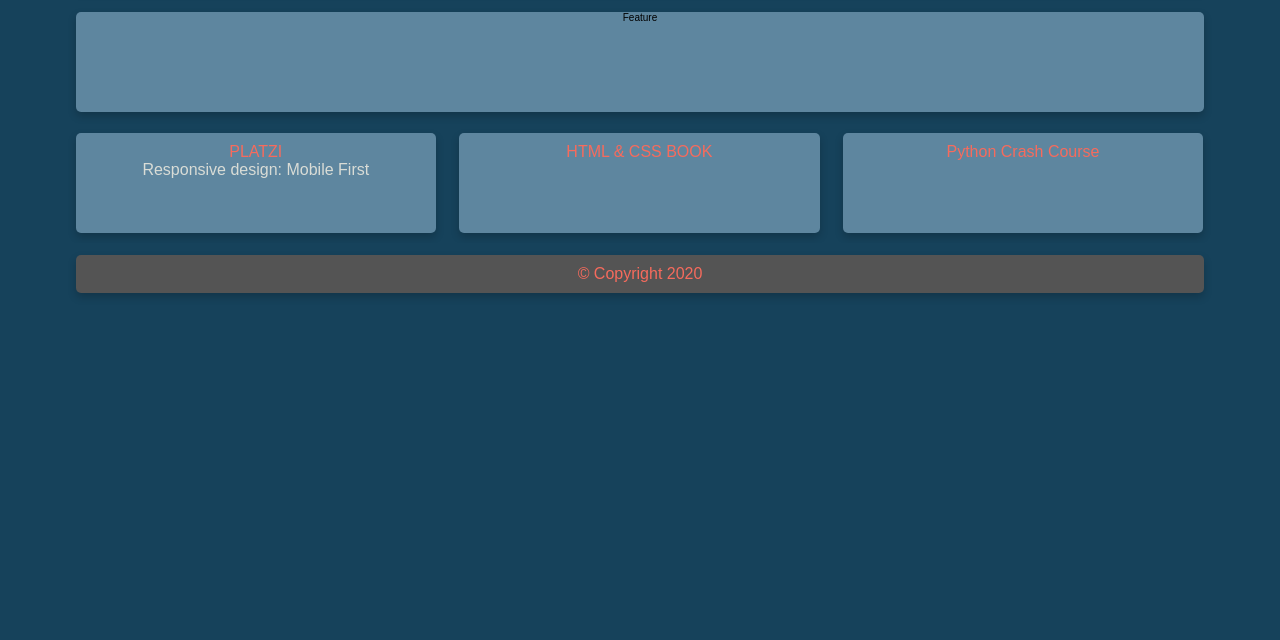
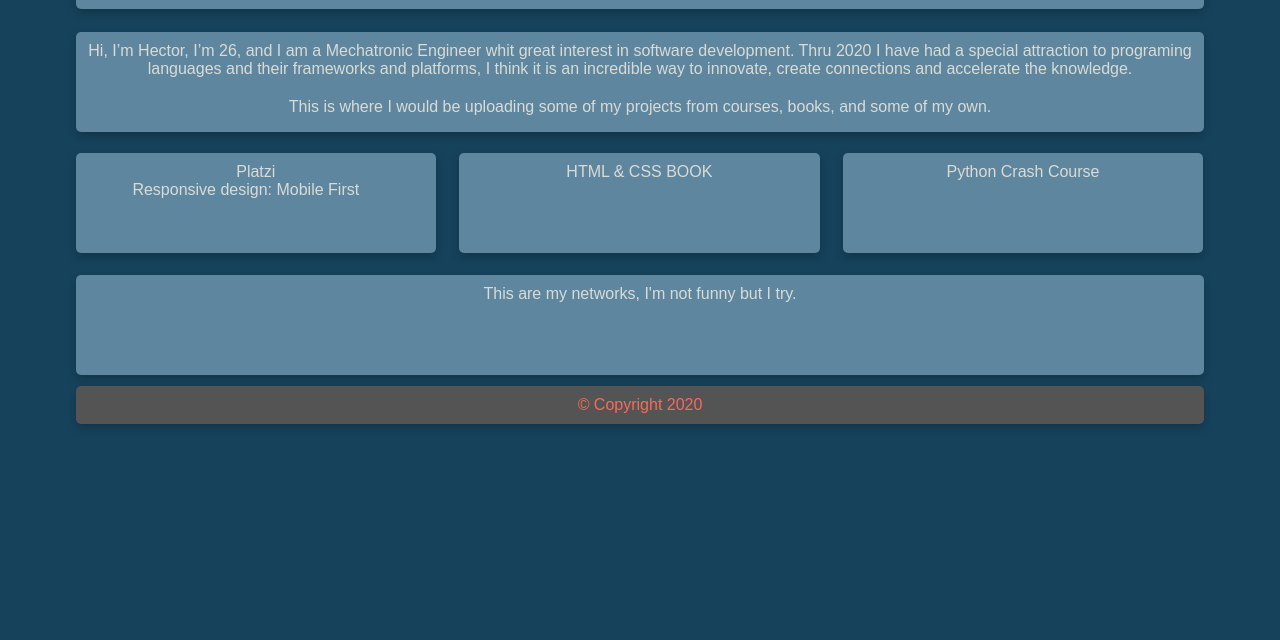
Before and after one commit to hectorcoronel/portfolio, a plain HTML site: page index.html in a window 1280 px wide. Shown: the part 160-800 px from the top of the page. Drawn offline with Linux system fonts and the light colour scheme.

Commit message:
Se mejoraron algunos aspectos.

```diff
--- a/css/style.css
+++ b/css/style.css
@@ -3,6 +3,7 @@
     --azulFuerte: #16425B;
     --gris: #545454;
     --naranja: #f66b5d;
+    --naranjaDos: #aa261a;
     --rojo: #bb1b36;
     --blanco: #d9dcd6;
 }
@@ -26,6 +27,7 @@ body{
 h1{
     color: var(--naranja);
     font-size: 4rem;
+    margin-top: 2rem;
 }
 h2{
     color: var(--blanco);
@@ -34,7 +36,7 @@ h2{
 #content{
     overflow: auto;
 }
-nav, #feature, footer{
+nav, #feature, .network, footer{
     margin: 1%;
     border-radius: 0.5rem;
     box-shadow: 0 4px 8px rgba(0, 0, 0, 0.2);
@@ -46,20 +48,35 @@ nav, #feature, footer{
     border-radius: 0.5rem;
     box-shadow: 0 4px 8px rgba(0, 0, 0, 0.2);
     padding-top: 1rem;
-    color: var(--naranja);
+    color: black;
     font-size: 1.6rem;
 }
+
+.column3{
+    margin-right: 0%;
+}
+
 a{
     text-decoration: none;
     color: var(--blanco);
 }
+
 ul a{
     font-size: 1.6rem;
     font-weight: 500;
 }
-.column3{
-    margin-right: 0%;
+
+ul a:hover{
+    color: var(--naranja);
 }
+
+ul a:active {
+    color: var(--rojo);
+}
+ul a:visited{
+    color: var(--azulFuerte);
+}
+
 
 li{
     color: var(--blanco);
@@ -70,6 +87,13 @@ li{
 nav{
     background-color: var(--azulClaro);
     padding: 2rem 0;
+
+}
+
+#feature p{
+    padding: 1rem;
+    color: var(--blanco);
+    font-size: 1.6rem;
 }
 
 footer{
@@ -78,8 +102,23 @@ footer{
     color: var(--naranja);
     font-size: 1.6rem;
 }
-#feature, .article{
+#feature, .article, .network{
     height: 10rem;
     margin-bottom: 1rem;
     background-color: var(--azulClaro);
 }
+
+.network p{
+    padding: 1rem;
+    color: var(--blanco);
+    font-size: 1.6rem;
+}
+
+figure img{
+    width: 200px;
+    height: 200px;
+    background-repeat: no-repeat;
+    background-position: 50%;
+    border-radius: 50%;
+   margin-top: -20px;
+}
--- a/index.html
+++ b/index.html
@@ -13,7 +13,7 @@
             <h2>Héctor Coronel</h2>
             <nav>
                 <ul>
-                    <li><a href="">Home</a></li>
+                    <li><a href="https://hectorcoronel.github.io/portfolio/">Home</a></li>
                     <li><a href="">About</a></li>
                     <li><a href="">Contact</a></li>
                 </ul>
@@ -21,19 +21,42 @@
         </header>
         <div id="content">
             <div id="feature">
-                <p>Feature</p>
+                <p>Hi, I’m Hector, I’m 26, and I am a Mechatronic Engineer whit great interest in software development. Thru 2020 I have had a special attraction to programing languages and their frameworks and platforms, I think it is an incredible way to innovate, create connections and accelerate the knowledge.
+
+                <p>
+                    This is where I would be uploading some of my projects from courses, books, and some of my own.
+                </p>
+                </p>
             </div>
             <div class="article column1">
-                <p>PLATZI</p>
-                <p><a href="https://hectorcoronel.github.io/batatabit/">Responsive design: Mobile First</a></p>
+                <p><a href="http://platzi.com" target="_blank">Platzi</a></p>
+
+                <ul>
+
+                </li><a href="https://hectorcoronel.github.io/batatabit/">Responsive design: Mobile First</a><li>
+
+                </ul>
+
             </div>
             <div class="article column2">
-                <p>HTML & CSS BOOK</p>
+                <p><a href="http://" target="_blank">HTML & CSS BOOK</a></p>
             </div>
             <div class="article column3">
-                <p>Python Crash Course</p>
+                <p><a href="http://" target="_blank">Python Crash Course</a></p>
             </div>
-        </div>
+
+        </div> <!-- content -->
+                <div class="network">
+                    <p>
+                        This are my networks, I'm not funny but I try.
+                    </p>
+
+                    <!-- <figure>
+                        <img src="./assets/images/me.jpg" alt="Me">
+                    </figure> -->
+
+                </div>
+
         <footer>
             <p>&copy; Copyright 2020</p>
         </footer>
```
Also changed, not shown: assets/icons/whatsapp.gif (added), assets/images/me.jpg (added).
